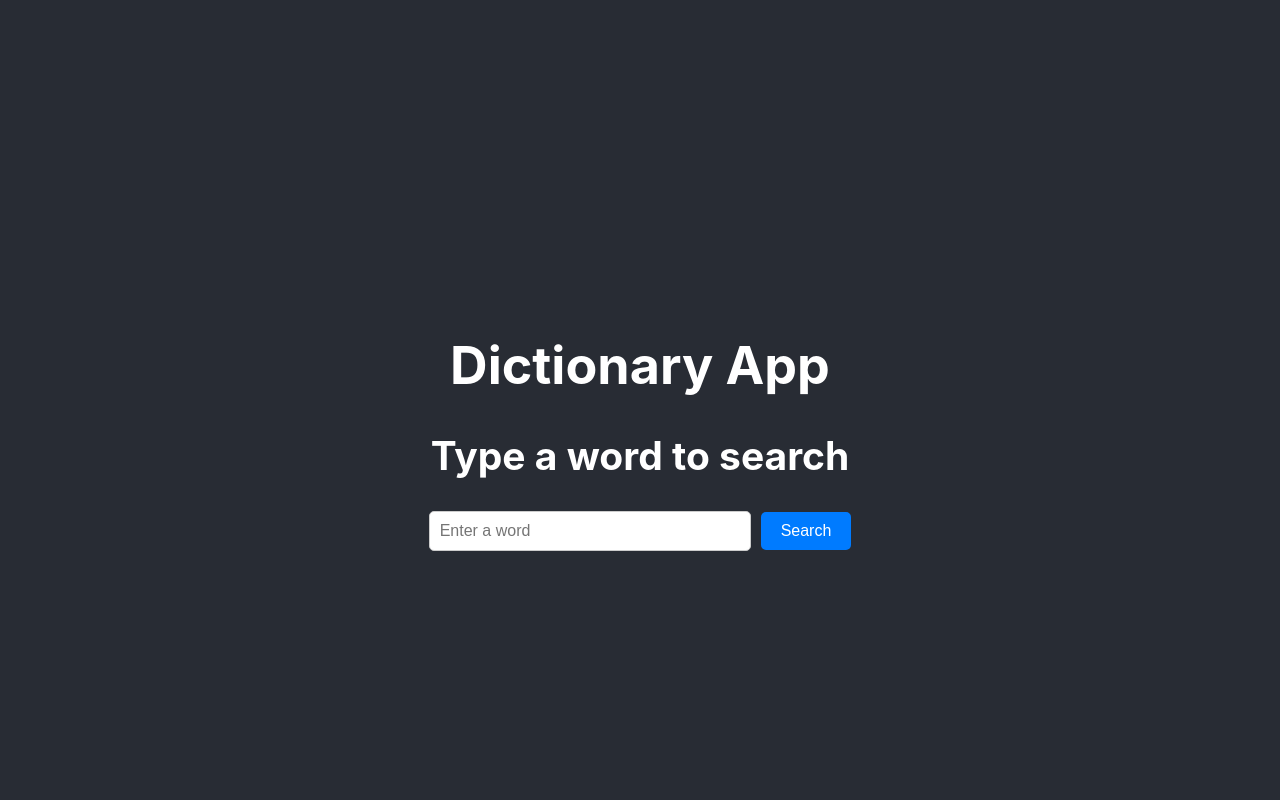
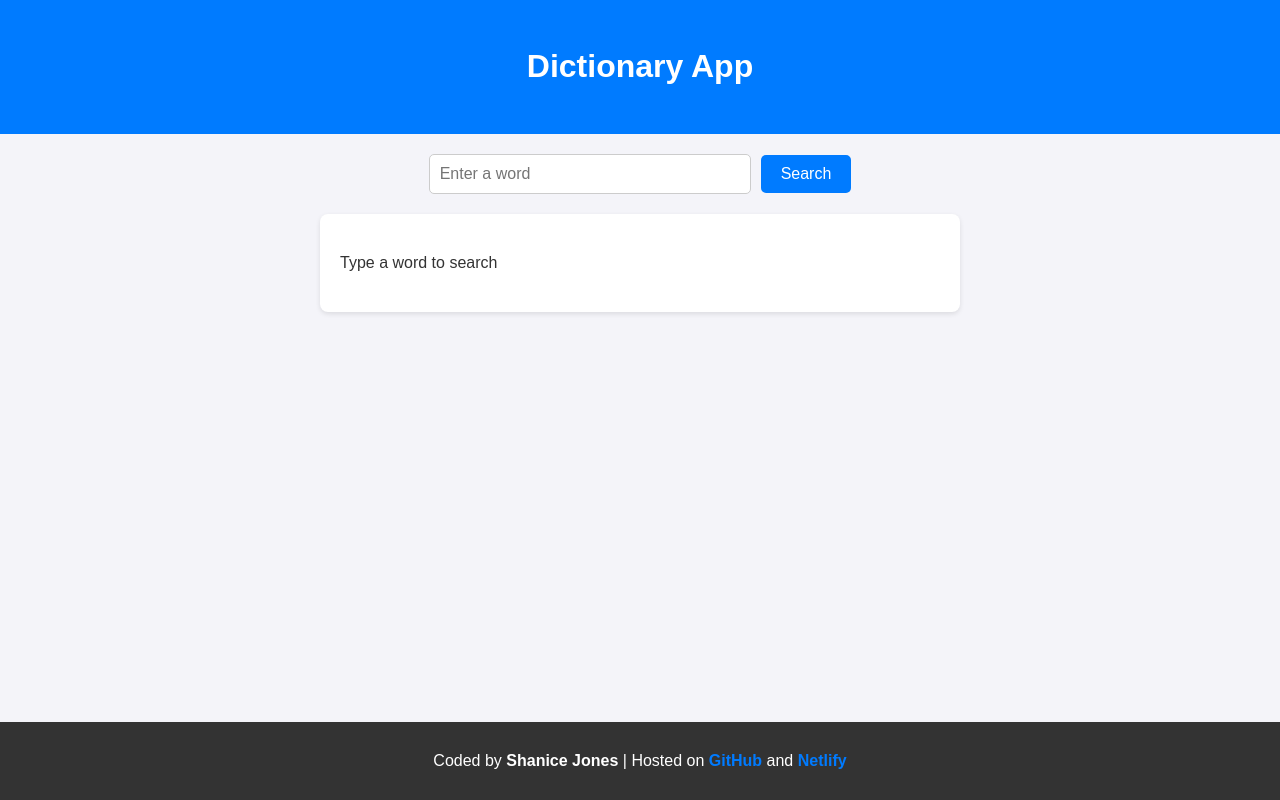
Before and after one commit to OShaniceO/dictionary-react, a React (Create React App) app: page / in a window 1280 px wide. Built offline with nearby package versions, Linux system fonts and the light colour scheme.

Commit message:
Changed API

```diff
--- a/src/App.css
+++ b/src/App.css
@@ -1,38 +1,84 @@
-.App {
+
+body {
+  margin: 0;
+  font-family: 'Arial', sans-serif;
+  color: #333;
+  background-color: #f4f4f9;
+  line-height: 1.6;
+}
+
+.app-container {
+  display: flex;
+  flex-direction: column;
+  min-height: 100vh;
+}
+
+.app-header {
+  background-color: #007bff;
+  color: white;
+  padding: 20px;
   text-align: center;
 }
 
-.App-logo {
-  height: 40vmin;
-  pointer-events: none;
+.search-container {
+  margin: 20px auto;
+  text-align: center;
 }
 
-@media (prefers-reduced-motion: no-preference) {
-  .App-logo {
-    animation: App-logo-spin infinite 20s linear;
-  }
+.search-container input {
+  width: 300px;
+  padding: 10px;
+  font-size: 16px;
+  border: 1px solid #ccc;
+  border-radius: 5px;
+  margin-right: 10px;
 }
 
-.App-header {
-  background-color: #282c34;
-  min-height: 100vh;
-  display: flex;
-  flex-direction: column;
-  align-items: center;
-  justify-content: center;
-  font-size: calc(10px + 2vmin);
+.search-container button {
+  padding: 10px 20px;
+  font-size: 16px;
   color: white;
+  background-color: #007bff;
+  border: none;
+  border-radius: 5px;
+  cursor: pointer;
 }
 
-.App-link {
-  color: #61dafb;
+.search-container button:hover {
+  background-color: #0056b3;
 }
 
-@keyframes App-logo-spin {
-  from {
-    transform: rotate(0deg);
-  }
-  to {
-    transform: rotate(360deg);
-  }
+.result-container {
+  margin: 20px;
+  padding: 20px;
+  background: white;
+  border-radius: 8px;
+  box-shadow: 0 2px 5px rgba(0, 0, 0, 0.1);
+  max-width: 600px;
+  margin-left: auto;
+  margin-right: auto;
+  text-align: left;
 }
+
+.error {
+  color: red;
+  margin: 20px;
+}
+
+.app-footer {
+  background-color: #333;
+  color: white;
+  padding: 10px;
+  text-align: center;
+  margin-top: auto;
+}
+
+.app-footer a {
+  color: #007bff;
+  text-decoration: none;
+  font-weight: bold;
+}
+
+.app-footer a:hover {
+  text-decoration: underline;
+}
--- a/src/DictionarySearch.js
+++ b/src/DictionarySearch.js
@@ -4,40 +4,51 @@ const DictionarySearch = () => {
   const [searchTerm, setSearchTerm] = useState("");
   const [result, setResult] = useState("");
   const [error, setError] = useState("");
-  const API_KEY = "8e1oeft5a9242f18ee913e0b45ad1a06";
-  const API_URL = "https://api.shecodes.io/dictionary/v1/define";
 
+  const API_URL = "https://api.dictionaryapi.dev/api/v2/entries/en/";
 
   const handleSearch = async () => {
-    if (!searchTerm) {
-      setError("Please enter a word.");
+    if (!searchTerm.trim()) {
+      setError("Please enter a valid word.");
       setResult("");
       return;
     }
+
     setError("");
+    setResult("Loading...");
 
     try {
-      const response = await fetch(
-        `${API_URL}?word=${searchTerm}&key=${API_KEY}`
-      );
+      const response = await fetch(`${API_URL}${searchTerm.trim()}`);
+
+      if (!response.ok) {
+
+        if (response.status === 404) {
+          setResult(`No definitions found for "${searchTerm}".`);
+        } else {
+          throw new Error(`HTTP Error: ${response.status}`);
+        }
+        return;
+      }
+
       const data = await response.json();
 
-      if (data && data.word) {
-        const definitions = data.definitions.map((def, index) => (
-          <p key={index}>
-            <strong>{index + 1}:</strong> {def.definition}
-          </p>
-        ));
+
+      if (data && data[0] && data[0].meanings.length > 0) {
+        const firstMeaning = data[0].meanings[0];
+        const firstDefinition =
+          firstMeaning.definitions[0]?.definition ||
+          "Definition not available.";
         setResult(
           <div>
-            <h3>Definitions for "{data.word}":</h3>
-            {definitions}
+            <h3>Definition for "{data[0].word}":</h3>
+            <p>{firstDefinition}</p>
           </div>
         );
       } else {
-        setResult("No definitions found.");
+        setResult(`No definitions found for "${searchTerm}".`);
       }
     } catch (err) {
+      console.error("Error occurred:", err);
       setError(
         "An error occurred while fetching the definition. Please try again."
       );
@@ -46,40 +57,39 @@ const DictionarySearch = () => {
   };
 
   return (
-    <div style={{ textAlign: "center", marginTop: "50px" }}>
+    <div className="app-container">
+      <header className="app-header">
         <h1>Dictionary App</h1>
-      {error && <p style={{ color: "red" }}>{error}</p>}
-      {result || <h2>Type a word to search</h2>}
-      <div>
+      </header>
+      <main>
+        <div className="search-container">
           <input
             type="text"
             placeholder="Enter a word"
             value={searchTerm}
             onChange={(e) => setSearchTerm(e.target.value)}
-          style={{
-            padding: "10px",
-            fontSize: "16px",
-            width: "300px",
-            borderRadius: "5px",
-            border: "1px solid #ccc",
-          }}
           />
-        <button
-          onClick={handleSearch}
-          style={{
-            padding: "10px 20px",
-            marginLeft: "10px",
-            fontSize: "16px",
-            backgroundColor: "#007BFF",
-            color: "white",
-            border: "none",
-            borderRadius: "5px",
-            cursor: "pointer",
-          }}
-        >
-          Search
-        </button>
+          <button onClick={handleSearch}>Search</button>
         </div>
+        {error && <p className="error">{error}</p>}
+        <div className="result-container">
+          {result || <p>Type a word to search</p>}
+        </div>
+      </main>
+      <footer className="app-footer">
+        <p>
+          Coded by <strong>Shanice Jones</strong> | Hosted on
+          <a href="" target="_blank" rel="noopener noreferrer">
+            {" "}
+            GitHub{" "}
+          </a>{" "}
+          and
+          <a href="" target="_blank" rel="noopener noreferrer">
+            {" "}
+            Netlify{" "}
+          </a>
+        </p>
+      </footer>
     </div>
   );
 };
```
Lines whose indentation alone changed are shown as unchanged.
